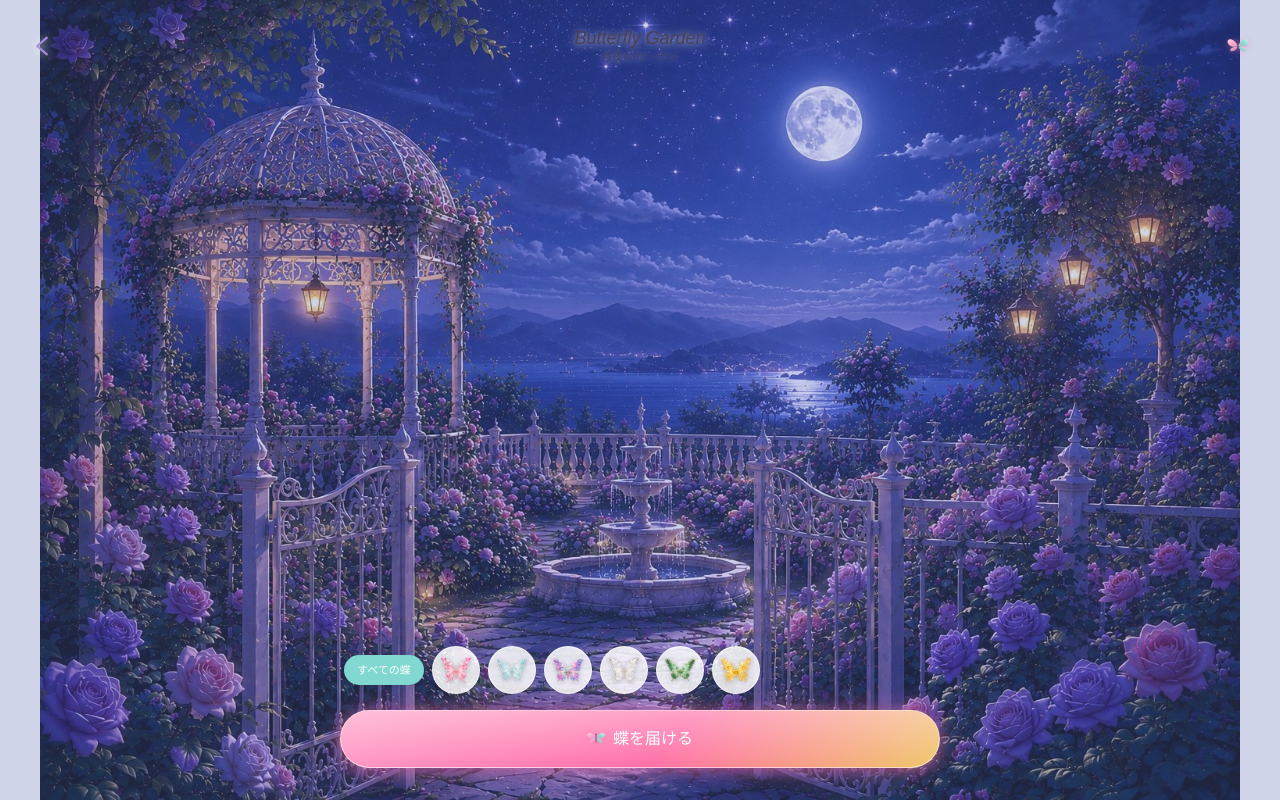
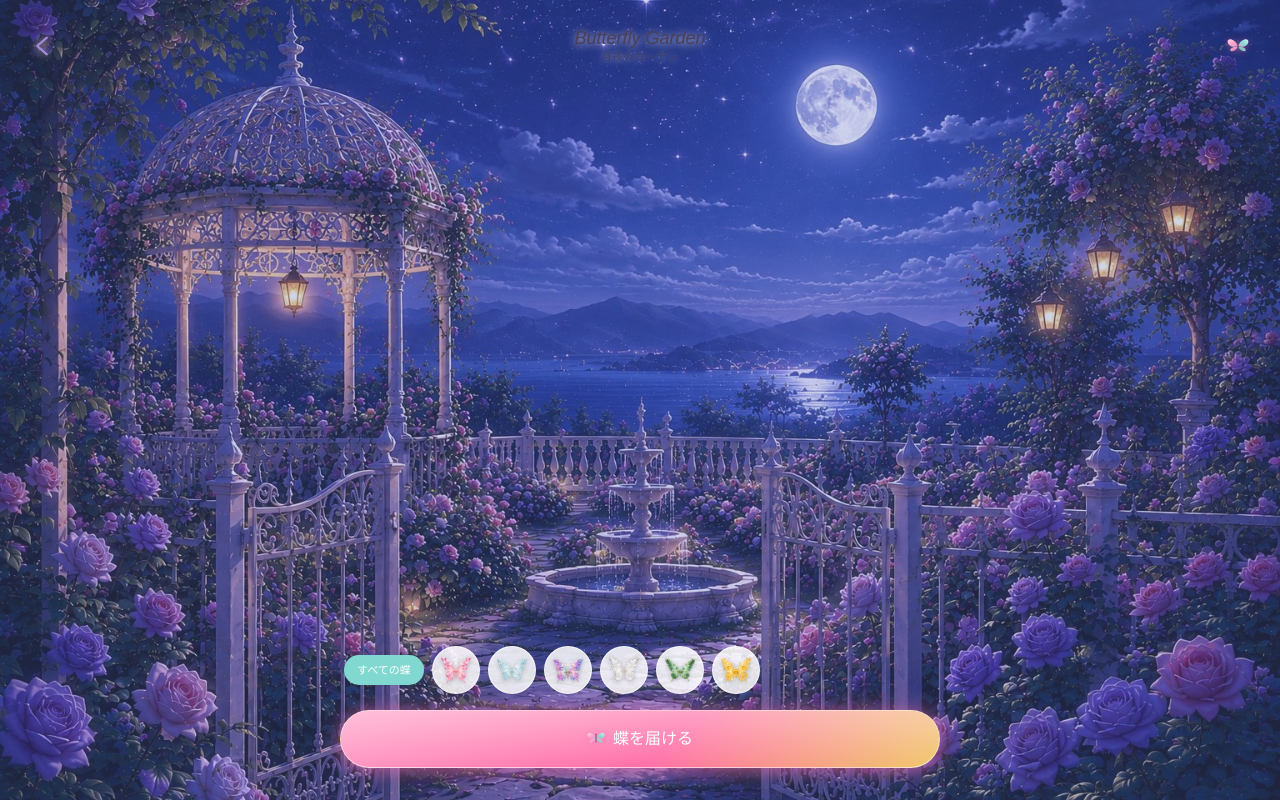
Before and after one commit to niyapop67/Butterfly-garden, a Next.js app: page /garden in a window 1280 px wide. Built offline with nearby package versions, Linux system fonts and the light colour scheme; no server answers; the database is empty; a web font is replaced by a local one.

Commit message:
garden: switch desktop background from contain (letterboxed) to cover (fills edge-to-edge)

```diff
--- a/src/app/globals.css
+++ b/src/app/globals.css
@@ -177,17 +177,23 @@ body {
   (3:2) PC background set instead of stretching the portrait mobile crop
   (which, at cover-fit against a wide viewport, showed only a thin vertical
   slice). background-image switches to --bg-photo-desktop (set inline per
-  time-of-day in garden/page.tsx); contain guarantees the full illustration
-  is always visible, letterboxed with the page's cream background-color
-  rather than cropped. Scoped to .bg-garden-page so TOP/SUBMIT (still on the
-  portrait mobile set, correctly cover-fit) are unaffected.
+  time-of-day in garden/page.tsx). Scoped to .bg-garden-page so TOP/SUBMIT
+  (still on the portrait mobile set, correctly cover-fit) are unaffected.
+
+  2026-08-08: switched background-size from contain to cover per explicit
+  request ("画面いっぱいにしたい") — contain's letterboxing (cream bars on
+  the sides on wide screens) was the actual visible reason the page still
+  read as "not full screen" even after the container itself was already
+  escaping .mobile-frame. Trades the original contain rationale (never
+  crop the illustration) for filling the viewport edge-to-edge; on very
+  wide/short windows this can crop the top or bottom of the composition,
+  which is an accepted tradeoff here since it was asked for explicitly.
 */
 @media (min-width: 768px) {
   .bg-garden-page .bg-photo-layer {
     background-image: var(--bg-photo-desktop);
-    background-size: contain;
+    background-size: cover;
     background-position: center;
-    background-color: #fffdf8;
   }
 }
 
```
